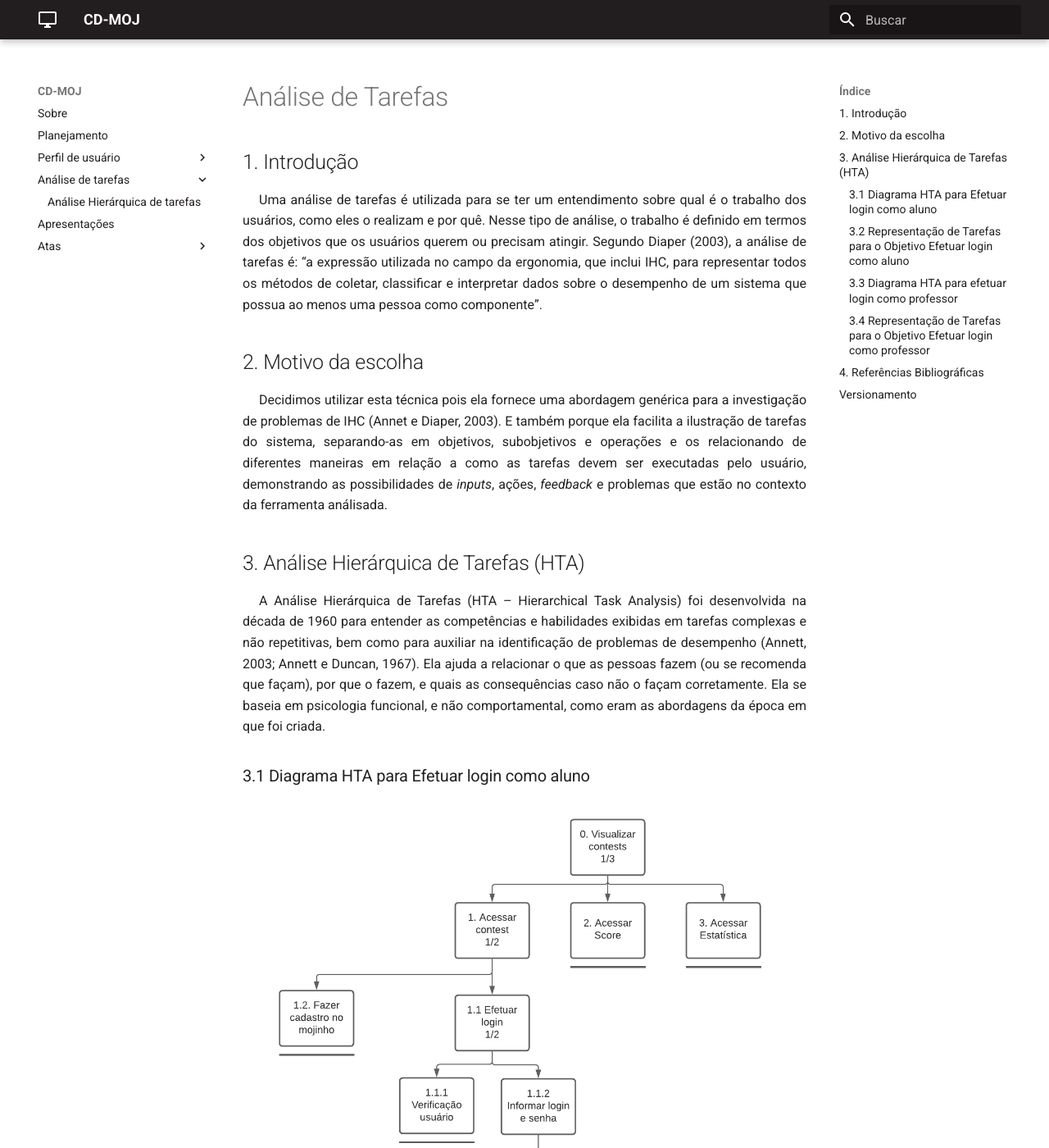
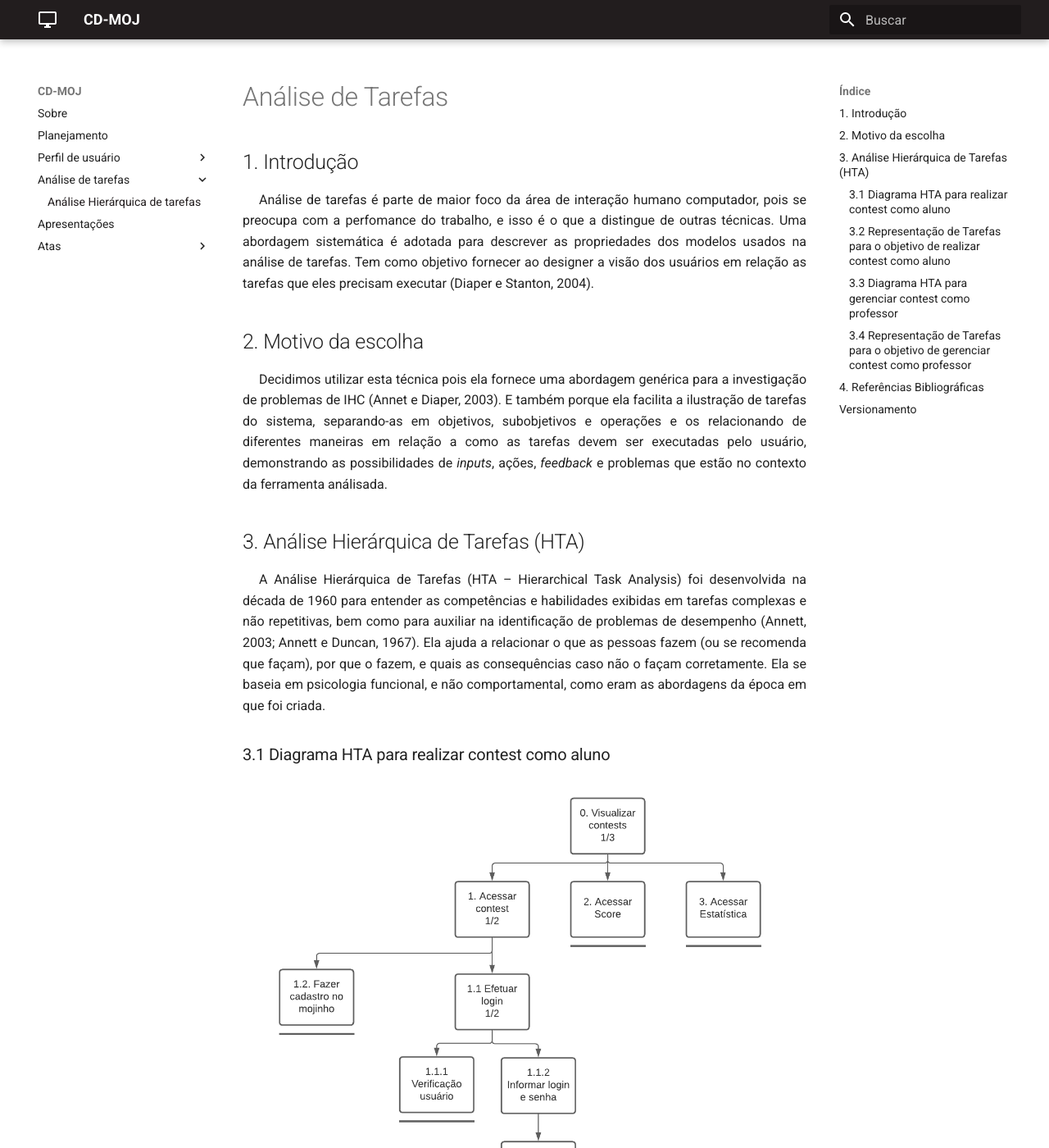
Before and after one commit to Interacao-Humano-Computador/2020.1-CD-MOJ, an MkDocs documentation site: the page built from docs/analise_tarefas.md, in a window 1280 px wide and 1400 px high. Shown: the whole window at 82% size. Built offline with MkDocs 1.6.1 and Material for MkDocs 9.7.7, drawn with Linux system fonts in a browser that asks for light colours; old or Windows-style settings are respelled for this version of MkDocs; some of the changed text lies outside the part shown.

Commit message:
Ajustes gerais no documento de análise de tarefas
Co-authored-by: igor-paiva <igorbatistapaiva@outlook.com>
Co-authored-by: Rhuancpq <rhuancarlos.queiroz@gmail.com>
Co-authored-by: marcelog5 <marcelovictorg2@gmail.com>
Co-authored-by: ThiagoGMF <thiago.guilherme20@hotmail.com>

```diff
--- a/docs/analise_tarefas.md
+++ b/docs/analise_tarefas.md
@@ -3,7 +3,7 @@
 ## 1. Introdução
 
 <p style="text-indent: 20px; text-align: justify">
-Uma análise de tarefas é utilizada para se ter um entendimento sobre qual é o trabalho dos usuários, como eles o realizam e por quê. Nesse tipo de análise, o trabalho é definido em termos dos objetivos que os usuários querem ou precisam atingir. Segundo Diaper (2003), a análise de tarefas é: “a expressão utilizada no campo da ergonomia, que inclui IHC, para representar todos os métodos de coletar, classificar e interpretar dados sobre o desempenho de um sistema que possua ao menos uma pessoa como componente”.
+Análise de tarefas é parte de maior foco da área de interação humano computador, pois se preocupa com a perfomance do trabalho, e isso é o que a distingue de outras técnicas. Uma abordagem sistemática é adotada para descrever as propriedades dos modelos usados na análise de tarefas. Tem como objetivo fornecer ao designer a visão dos usuários em relação as tarefas que eles precisam executar (Diaper e Stanton, 2004).
 </p>
 
 ## 2. Motivo da escolha
@@ -18,13 +18,13 @@
 A Análise Hierárquica de Tarefas (HTA – Hierarchical Task Analysis) foi desenvolvida na década de 1960 para entender as competências e habilidades exibidas em tarefas complexas e não repetitivas, bem como para auxiliar na identificação de problemas de desempenho (Annett, 2003; Annett e Duncan, 1967). Ela ajuda a relacionar o que as pessoas fazem (ou se recomenda que façam), por que o fazem, e quais as consequências caso não o façam corretamente. Ela se baseia em psicologia funcional, e não comportamental, como eram as abordagens da época em que foi criada.
 </p>
 
-### 3.1 Diagrama HTA para Efetuar login como aluno
+### 3.1 Diagrama HTA para realizar contest como aluno
 
 ![Análise Tarefas Aluno](assets/HTA/analise_tarefas_aluno.png)
 
 [Link para a imagem](https://app.lucidchart.com/invitations/accept/ed3219a7-79c7-487e-bb7a-e810025fc394)
 
-### 3.2 Representação de Tarefas para o Objetivo Efetuar login como aluno
+### 3.2 Representação de Tarefas para o objetivo de realizar contest como aluno
 
 |Objetivo/Operações|Problemas e Recomendações|
 |-|-|
@@ -46,13 +46,13 @@
 | 2. Acessar *score* | **plano**: Visualizar quais questões os participantes já enviaram e/ou acertaram|
 | 3. Acessar estatística | **plano**: Visualizar os dados estatísticos acerca das questões <br /> **feedback**: O sistema irá informar se a estatística está disponivel |
 
-### 3.3 Diagrama HTA para efetuar login como professor
+### 3.3 Diagrama HTA para gerenciar contest como professor
 
 ![Análise Tarefas Professor](assets/HTA/analise_tarefas_professor.png)
 
 [Link para a imagem](https://app.lucidchart.com/invitations/accept/aa7c054f-83d1-4e9c-b7ca-dec5cc45823a)
 
-### 3.4 Representação de Tarefas para o Objetivo Efetuar login como professor
+### 3.4 Representação de Tarefas para o objetivo de gerenciar contest como professor
 
 |Objetivo/Operações|Problemas e Recomendações|
 |-|-|
@@ -74,10 +74,11 @@
 
 ## 4. Referências Bibliográficas
 
-- BARBOSA, Simone. SILVA Bruno. "Interação Humano-Computador"
-- ANNETT, J. “Hierarchical Task Analysis”. In: D. Diaper & N. Stanton (eds.), The handbook of task analysis for human-computer interaction. Mahwah, NJ: Lawrence Erlbaum Associates, pp. 67 –82, 2003.
+- BARBOSA, Simone; SILVA, Bruno. "Interação Humano-Computador". Elsevier Editora Ltda, 2010.
+- DIAPER, Dan; STANTON, Neville. "The handbook of task analysis for human-computer interaction". Mahwah, NJ: Lawrence Erlbaum Associates, 2004.
 
 ## Versionamento
 | Versão | Data | Modificação | Autor |
 |--|--|--|--|
 | 1.0 | 03/10/2020 | Criação documento de analise de tarefas | Todos os integrantes |
+| 1.1 | 03/10/2020 | Ajustes gerais ao documento de análise de tarefas | Todos os integrantes |
```
